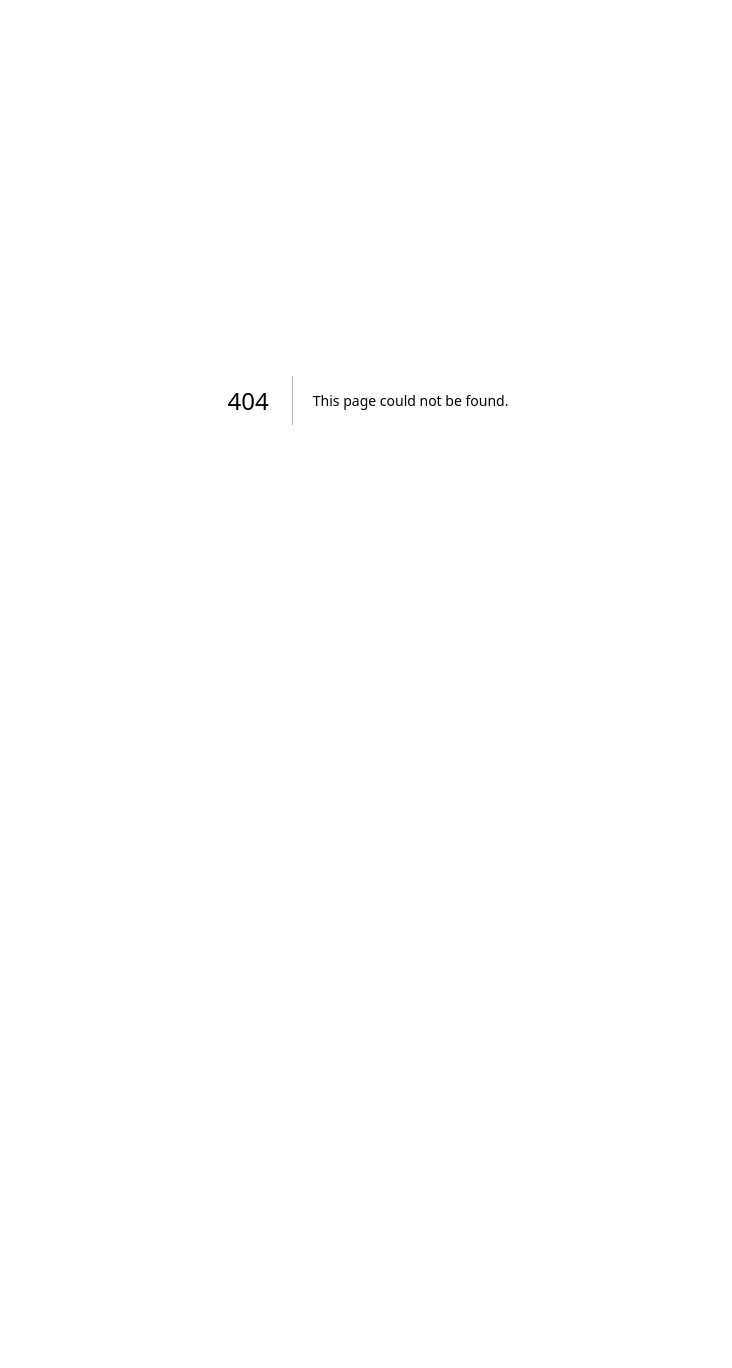
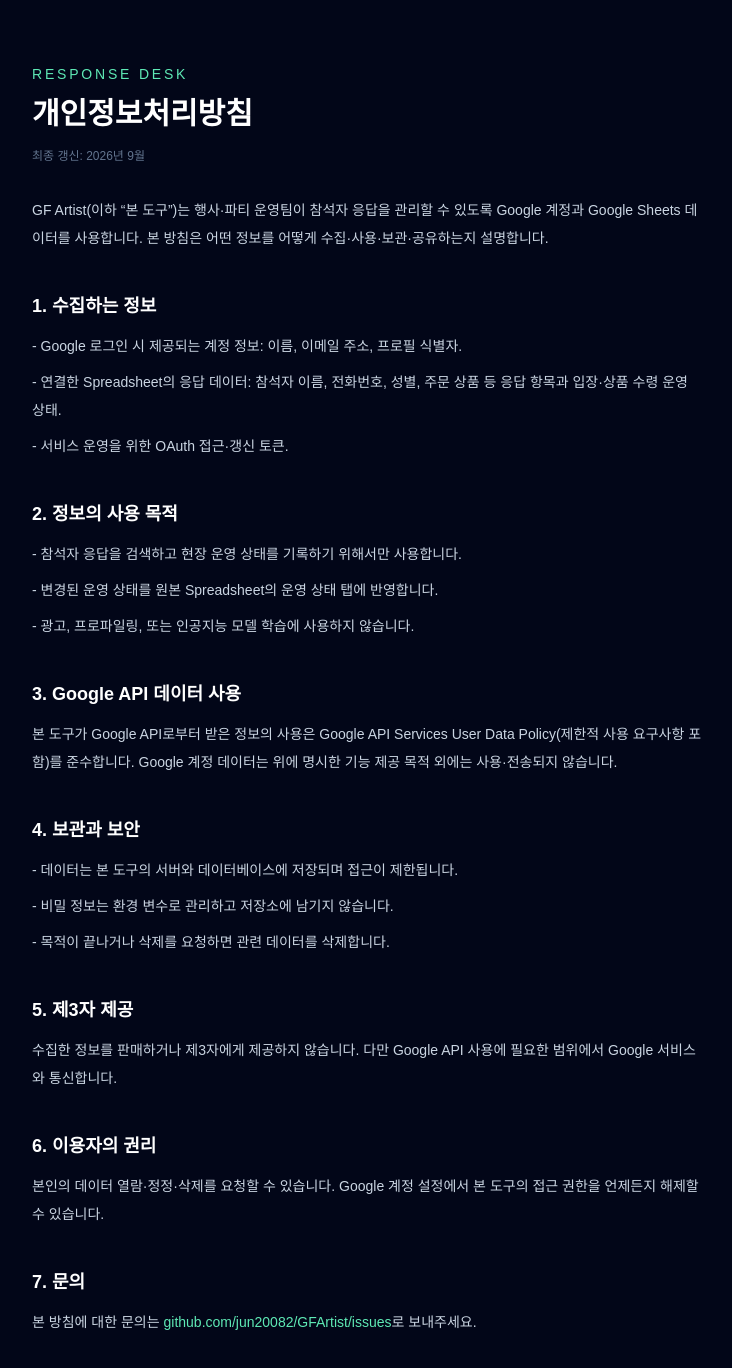
Before and after one commit to jun20082/GFArtist, a Next.js app in the folder web/: page /privacy in a window 1280 px wide. Before the commit this address had no page. Shown: the top 1368 px of the page, without its empty margins (272-1004 px from the left). Before the commit the page ends 800 px from the top, so only its background shows below. Built offline with nearby package versions, Linux system fonts and the light colour scheme.

Commit message:
feat: add public about and privacy pages for OAuth branding

```diff
--- /dev/null
+++ b/web/src/app/about/page.tsx
@@ -0,0 +1,54 @@
+import type { Metadata } from 'next';
+import Link from 'next/link';
+
+export const metadata: Metadata = {
+  title: 'GF Artist 소개',
+  description: 'Google Forms 응답을 Sheets에서 검색하고 현장 운영 상태를 관리하는 도구',
+};
+
+export default function AboutPage() {
+  return (
+    <main className="min-h-screen bg-slate-950 px-6 py-16 text-white">
+      <article className="mx-auto max-w-2xl">
+        <p className="text-sm font-medium uppercase tracking-[0.2em] text-emerald-300">
+          Response Desk
+        </p>
+        <h1 className="mt-3 text-3xl font-semibold">GF Artist</h1>
+        <p className="mt-6 text-sm leading-7 text-slate-300">
+          GF Artist는 행사·파티 운영팀을 위한 내부 도구입니다. Google Forms로 수집된
+          참석자 응답을 Google Sheets에서 불러와 이름과 전화번호로 검색하고, 입장 여부와
+          상품 수령 여부 같은 현장 운영 상태를 기록합니다.
+        </p>
+
+        <h2 className="mt-10 text-xl font-semibold">주요 기능</h2>
+        <ul className="mt-4 space-y-3 text-sm leading-6 text-slate-300">
+          <li>- 연결한 Google Sheets의 응답을 서버로 동기화하고 검색합니다.</li>
+          <li>- 입장·상품 수령 상태를 변경하면 같은 Spreadsheet의 운영 상태 탭에 기록합니다.</li>
+          <li>- 워크스페이스(파티) 단위로 소유자와 운영자를 나눠 함께 운영합니다.</li>
+        </ul>
+
+        <h2 className="mt-10 text-xl font-semibold">사용하는 Google 권한</h2>
+        <p className="mt-4 text-sm leading-7 text-slate-300">
+          로그인 시 Google 계정의 기본 정보(이름·이메일)와, 연결한 Spreadsheet를 읽고 쓰기
+          위한 Google Sheets 권한을 요청합니다. 수집·사용·보관 방식은{' '}
+          <Link className="text-emerald-300 hover:text-emerald-200" href="/privacy">
+            개인정보처리방침
+          </Link>
+          에 자세히 설명되어 있습니다.
+        </p>
+
+        <p className="mt-10 text-xs text-slate-500">
+          문의:{' '}
+          <a
+            className="text-slate-400 hover:text-slate-300"
+            href="https://github.com/jun20082/GFArtist/issues"
+            rel="noreferrer"
+            target="_blank"
+          >
+            github.com/jun20082/GFArtist/issues
+          </a>
+        </p>
+      </article>
+    </main>
+  );
+}
--- /dev/null
+++ b/web/src/app/privacy/page.tsx
@@ -0,0 +1,83 @@
+import type { Metadata } from 'next';
+
+export const metadata: Metadata = {
+  title: 'GF Artist 개인정보처리방침',
+  description: 'GF Artist가 Google 데이터를 수집·사용·보관하는 방법',
+};
+
+export default function PrivacyPage() {
+  return (
+    <main className="min-h-screen bg-slate-950 px-6 py-16 text-white">
+      <article className="mx-auto max-w-2xl text-sm leading-7 text-slate-300">
+        <p className="text-sm font-medium uppercase tracking-[0.2em] text-emerald-300">
+          Response Desk
+        </p>
+        <h1 className="mt-3 text-3xl font-semibold text-white">개인정보처리방침</h1>
+        <p className="mt-4 text-xs text-slate-500">최종 갱신: 2026년 9월</p>
+
+        <p className="mt-8">
+          GF Artist(이하 &ldquo;본 도구&rdquo;)는 행사·파티 운영팀이 참석자 응답을 관리할 수
+          있도록 Google 계정과 Google Sheets 데이터를 사용합니다. 본 방침은 어떤 정보를
+          어떻게 수집·사용·보관·공유하는지 설명합니다.
+        </p>
+
+        <h2 className="mt-10 text-lg font-semibold text-white">1. 수집하는 정보</h2>
+        <ul className="mt-3 space-y-2">
+          <li>- Google 로그인 시 제공되는 계정 정보: 이름, 이메일 주소, 프로필 식별자.</li>
+          <li>
+            - 연결한 Spreadsheet의 응답 데이터: 참석자 이름, 전화번호, 성별, 주문 상품 등
+            응답 항목과 입장·상품 수령 운영 상태.
+          </li>
+          <li>- 서비스 운영을 위한 OAuth 접근·갱신 토큰.</li>
+        </ul>
+
+        <h2 className="mt-10 text-lg font-semibold text-white">2. 정보의 사용 목적</h2>
+        <ul className="mt-3 space-y-2">
+          <li>- 참석자 응답을 검색하고 현장 운영 상태를 기록하기 위해서만 사용합니다.</li>
+          <li>- 변경된 운영 상태를 원본 Spreadsheet의 운영 상태 탭에 반영합니다.</li>
+          <li>- 광고, 프로파일링, 또는 인공지능 모델 학습에 사용하지 않습니다.</li>
+        </ul>
+
+        <h2 className="mt-10 text-lg font-semibold text-white">3. Google API 데이터 사용</h2>
+        <p className="mt-3">
+          본 도구가 Google API로부터 받은 정보의 사용은 Google API Services User Data
+          Policy(제한적 사용 요구사항 포함)를 준수합니다. Google 계정 데이터는 위에 명시한
+          기능 제공 목적 외에는 사용·전송되지 않습니다.
+        </p>
+
+        <h2 className="mt-10 text-lg font-semibold text-white">4. 보관과 보안</h2>
+        <ul className="mt-3 space-y-2">
+          <li>- 데이터는 본 도구의 서버와 데이터베이스에 저장되며 접근이 제한됩니다.</li>
+          <li>- 비밀 정보는 환경 변수로 관리하고 저장소에 남기지 않습니다.</li>
+          <li>- 목적이 끝나거나 삭제를 요청하면 관련 데이터를 삭제합니다.</li>
+        </ul>
+
+        <h2 className="mt-10 text-lg font-semibold text-white">5. 제3자 제공</h2>
+        <p className="mt-3">
+          수집한 정보를 판매하거나 제3자에게 제공하지 않습니다. 다만 Google API 사용에
+          필요한 범위에서 Google 서비스와 통신합니다.
+        </p>
+
+        <h2 className="mt-10 text-lg font-semibold text-white">6. 이용자의 권리</h2>
+        <p className="mt-3">
+          본인의 데이터 열람·정정·삭제를 요청할 수 있습니다. Google 계정 설정에서 본 도구의
+          접근 권한을 언제든지 해제할 수 있습니다.
+        </p>
+
+        <h2 className="mt-10 text-lg font-semibold text-white">7. 문의</h2>
+        <p className="mt-3">
+          본 방침에 대한 문의는{' '}
+          <a
+            className="text-emerald-300 hover:text-emerald-200"
+            href="https://github.com/jun20082/GFArtist/issues"
+            rel="noreferrer"
+            target="_blank"
+          >
+            github.com/jun20082/GFArtist/issues
+          </a>
+          로 보내주세요.
+        </p>
+      </article>
+    </main>
+  );
+}
```
Also changed, not shown: 1 other file (tests, documents, lock files or other folders).
